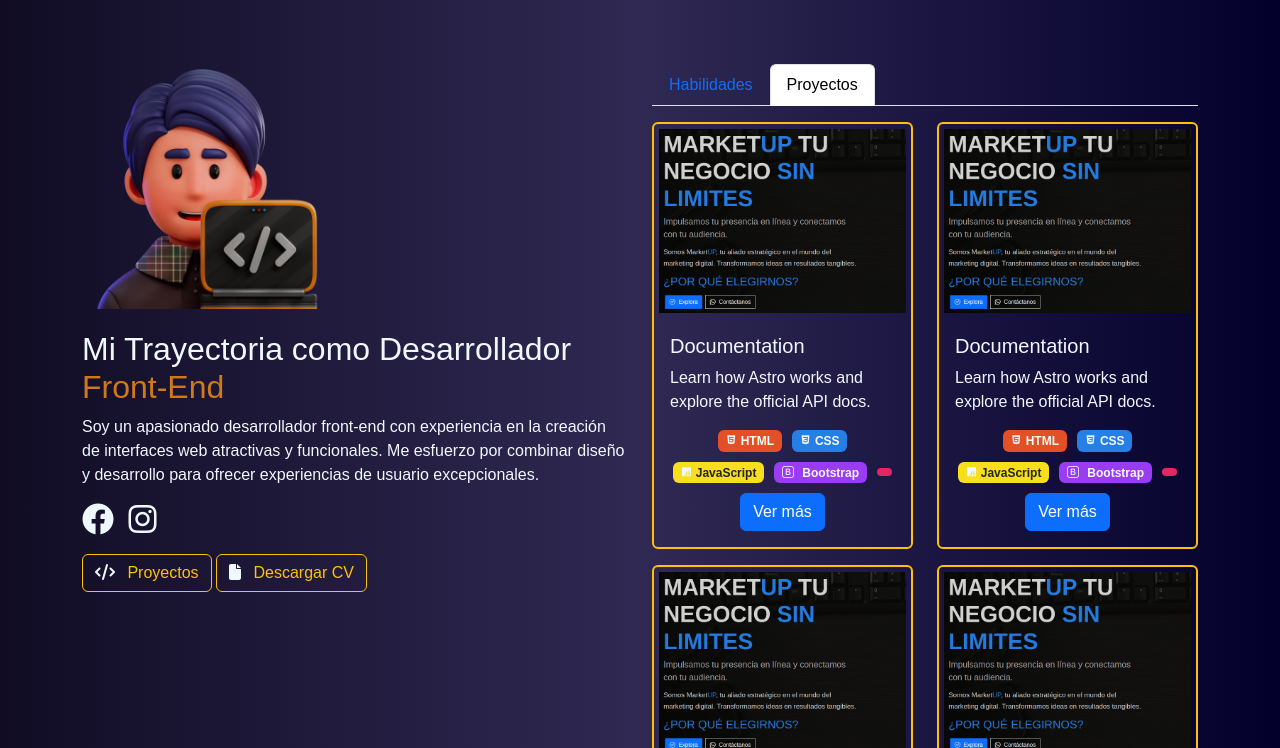
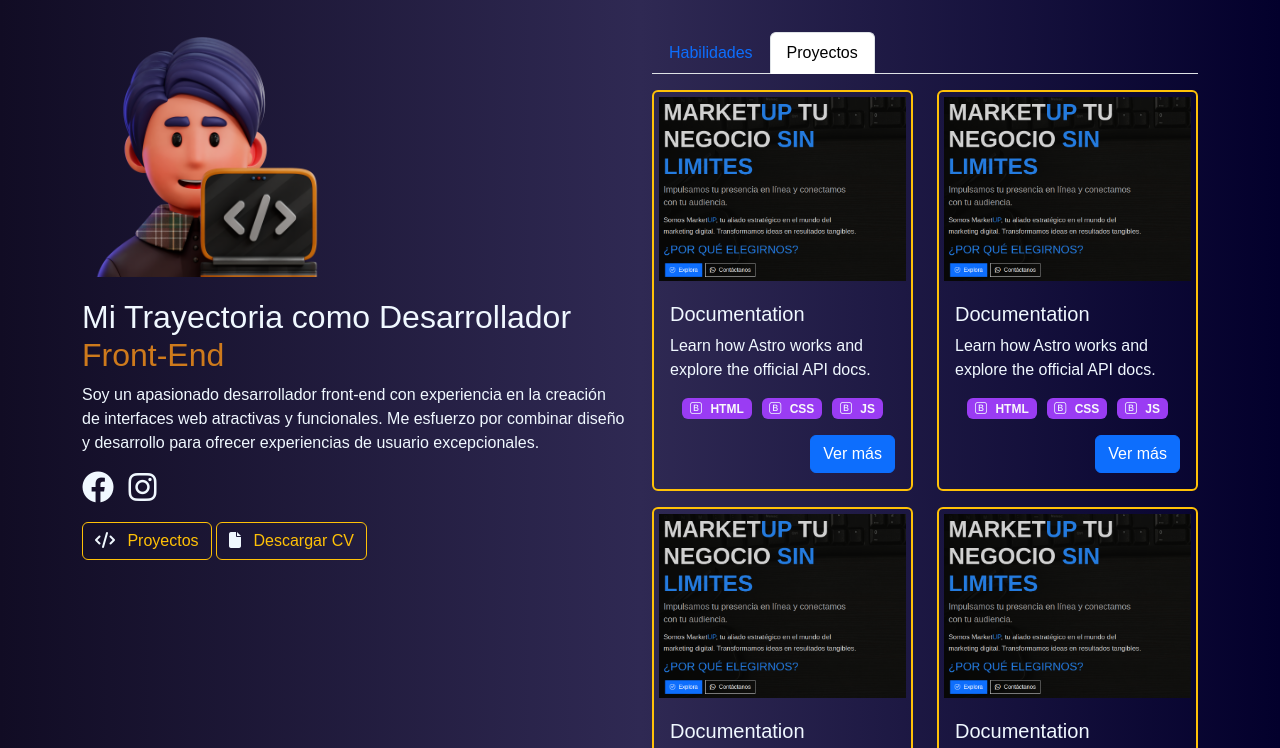
Before and after one commit to axxving/page-web-portafolio-alura-axxving, an Astro site: page / in a window 1280 px wide. Both pictures are taken after a click on the tab "Proyectos". Shown: the top 748 px of the page. Built offline with nearby package versions, Linux system fonts and the light colour scheme; Astro itself is replaced by a stand-in of ours; a web font is replaced by a local one.

Commit message:
feat(): Badges en cada card
Co-Authored-By: axxving <160192346+axxving@users.noreply.github.com>

```diff
--- /dev/null
+++ b/src/components/Badge.astro
@@ -0,0 +1,12 @@
+---
+interface Props {
+    tecnologia: string;
+}
+
+const {tecnologia} = Astro.props;
+---
+
+<span class="badge bg-bootstrap text-light"
+    ><i class="bi bi-bootstrap"></i>
+    {tecnologia}</span
+>
--- a/src/components/Card.astro
+++ b/src/components/Card.astro
@@ -1,4 +1,7 @@
 ---
+import dataCards from "../config/dataCards.json";
+import Badge from "./Badge.astro";
+
 interface Props {
     titulo: string;
     parrafo: string;
@@ -23,23 +26,21 @@ const { titulo, parrafo, href } = Astro.props;
             <p class="card-text">{parrafo}</p>
             <!-- Tags -->
             <div class="contenedor-badges">
-                <span class="badge bg-html text-light"
-                    ><i class="bx bxl-html5"></i> HTML</span
-                >
-                <span class="badge bg-css text-light"
-                    ><i class="bx bxl-css3"></i> CSS</span
-                >
-                <span class="badge bg-js text-dark"
-                    ><i class="bx bxl-javascript"></i> JavaScript</span
-                >
-                <span class="badge bg-bootstrap text-light"
-                    ><i class="bi bi-bootstrap"></i>
-                    Bootstrap</span
-                >
-                <span class="badge bg-astro text-light"> </span>
-                <!-- Botón a la derecha -->
-                <a href={href} class="btn btn-primary float-end">Ver más</a>
+                {
+                    dataCards.cards.map((card, index) => (
+                      Array.isArray(card.tecnologia) && card.tecnologia.length > 0 ? (
+                        card.tecnologia.map((tecnologiaItem, tecnologiaIndex) => (
+                          <Badge
+                            key={tecnologiaIndex}
+                            tecnologia={tecnologiaItem.tecnologia}
+                            id={`tecnologia-${index + 1}-${tecnologiaIndex + 1}`}
+                          />
+                        ))
+                      ) : null
+                    ))
+                  }
             </div>
+            <a href={href} class="btn btn-primary float-end mt-3">Ver más</a>
         </div>
         <!-- Repite esta estructura para cada card adicional -->
     </div>
--- a/src/components/Hero.astro
+++ b/src/components/Hero.astro
@@ -3,7 +3,7 @@ import Card from "./Card.astro";
 import dataCards from "../config/dataCards.json";
 ---
 
-<div class="container-fluid pt-5 pb-5" id="hero">
+<div class="container-fluid pt-3 pb-3" id="hero">
     <div class="container">
         <div class="row">
             <!-- Columna izquierda con contenido -->
--- a/src/config/dataCards.json
+++ b/src/config/dataCards.json
@@ -3,7 +3,18 @@
     {
       "href": "https://docs.astro.build/",
       "titulo": "Documentation",
-        "parrafo": "Learn how Astro works and explore the official API docs."
+      "parrafo": "Learn how Astro works and explore the official API docs.",
+      "tecnologia": [
+        {
+          "tecnologia": "HTML"
+        },
+        {
+          "tecnologia": "CSS"
+        },
+        {
+          "tecnologia": "JS"
+        }
+      ]
     },
     {
       "href": "https://docs.astro.build/",
```
Lines whose indentation alone changed are shown as unchanged.
